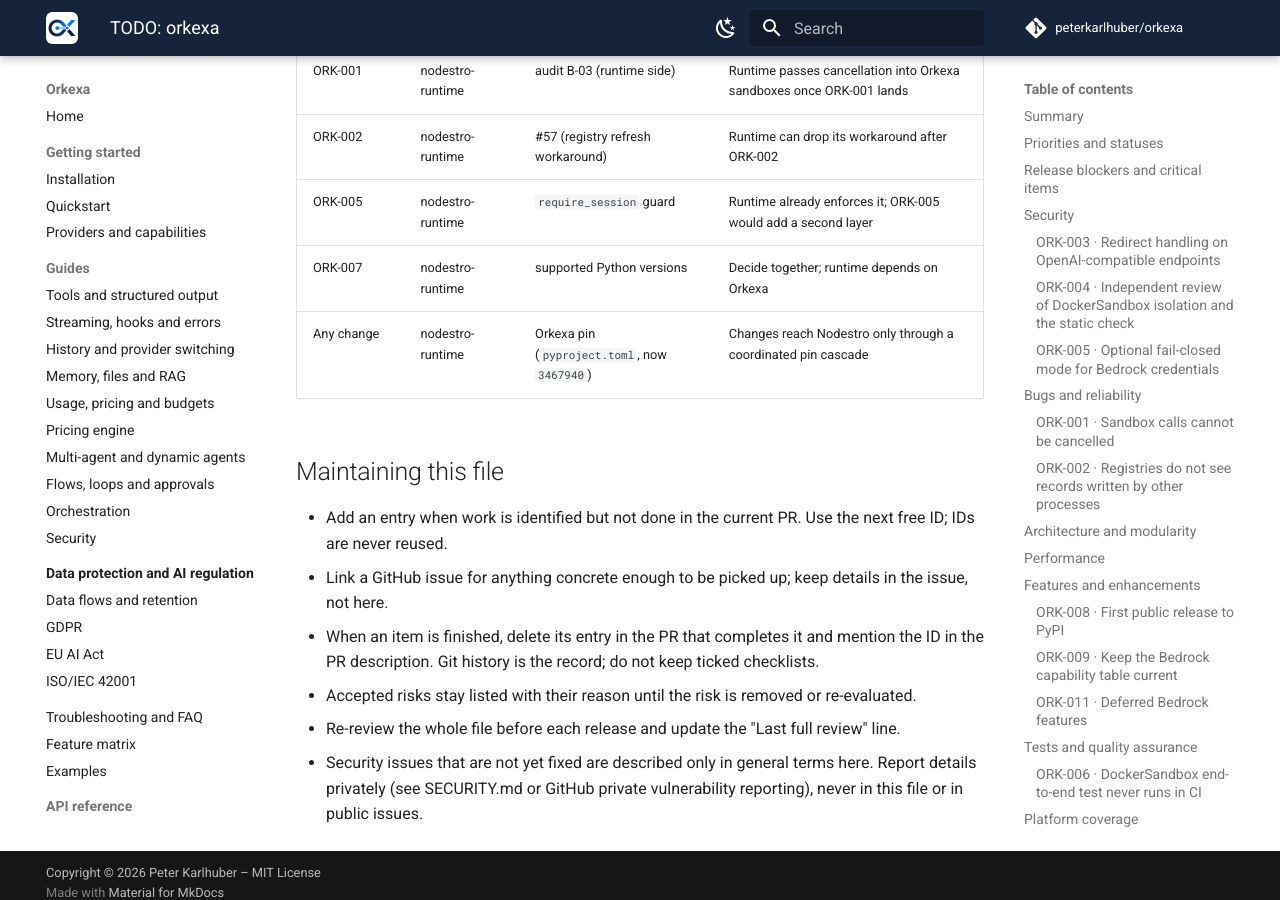
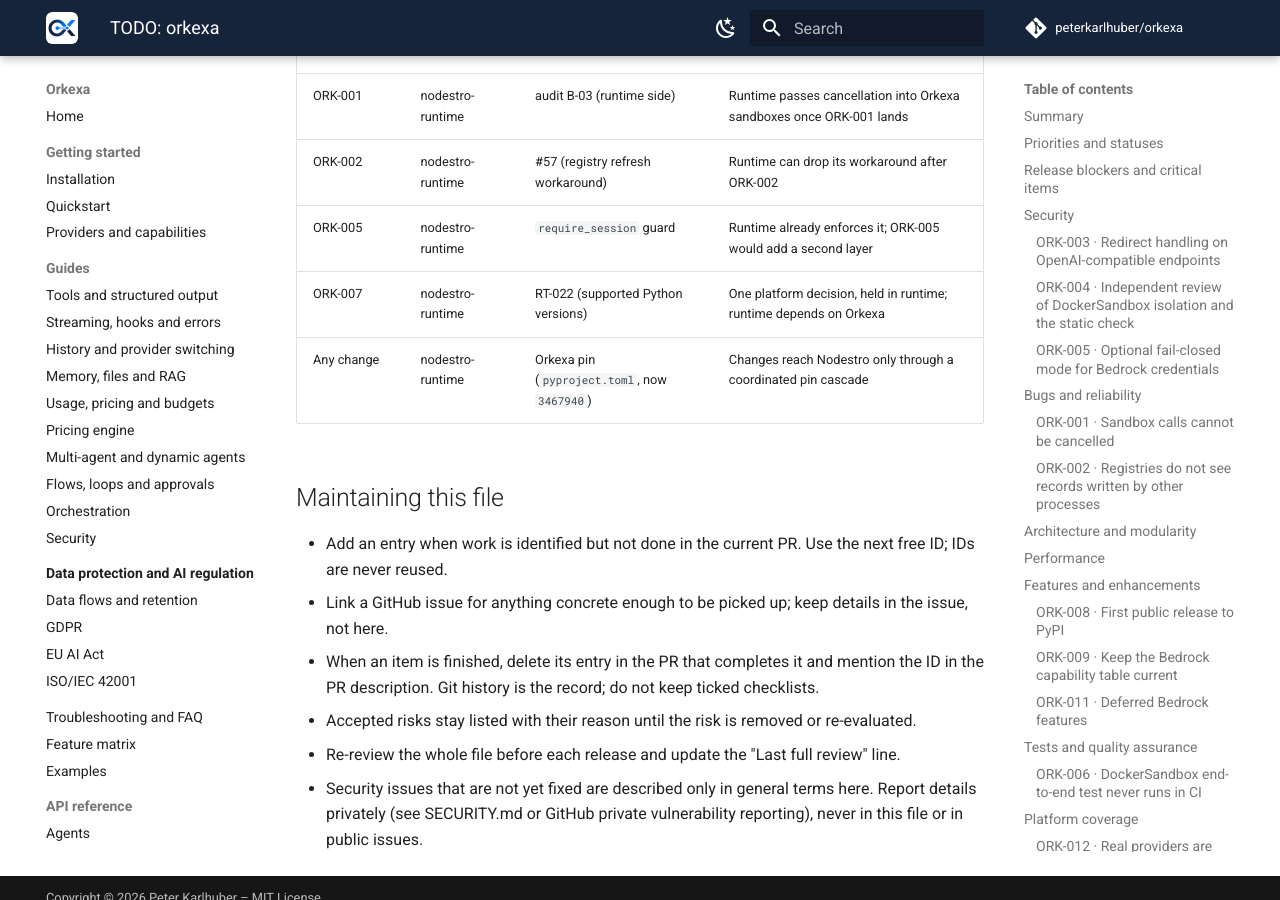
Before and after one commit to peterkarlhuber/orkexa, an MkDocs documentation site: the page built from docs/TODO.md, in a window 1280 px wide and 900 px high, scrolled down 6578 px. Built offline with MkDocs 1.6.1 and Material for MkDocs 9.7.7, drawn with Linux system fonts in a browser that asks for light colours; comment, search, counter and statistics services are not loaded; some of the changed text lies outside the part shown.

Commit message:
docs: cross-check TODO inventory and sync with merged Live Run Chat
Align priorities and cross-repository pointers across all ten TODO files,
remove the Live Run Chat entries that were merged in the meantime, and update
the reviewed master SHA.

Co-Authored-By: Claude Opus 5.5 <noreply@anthropic.com>
Claude-Session: https://claude.ai/code/session_011tY7TDuJRXipKcN4hE1VCG

```diff
--- a/docs/TODO.md
+++ b/docs/TODO.md
@@ -163,7 +163,7 @@ None known.
 - **Priority:** P3 Low · **Status:** Needs decision · **Refs:** #25
 - **What:** Python 3.10 reached end of life in October 2026 and still sets the lowest supported version (and holds
   back the docs toolchain pins); Python 3.14 is not in the CI matrix or classifiers.
-- **Next step:** Add 3.14; decide with nodestro-runtime whether to drop 3.10.
+- **Next step:** Add 3.14; follow the platform decision in nodestro-runtime RT-022 on dropping 3.10.
 
 ### ORK-014 · Small leftovers
 
@@ -211,7 +211,7 @@ None known.
 | ORK-001 | nodestro-runtime | audit B-03 (runtime side) | Runtime passes cancellation into Orkexa sandboxes once ORK-001 lands |
 | ORK-002 | nodestro-runtime | #57 (registry refresh workaround) | Runtime can drop its workaround after ORK-002 |
 | ORK-005 | nodestro-runtime | `require_session` guard | Runtime already enforces it; ORK-005 would add a second layer |
-| ORK-007 | nodestro-runtime | supported Python versions | Decide together; runtime depends on Orkexa |
+| ORK-007 | nodestro-runtime | RT-022 (supported Python versions) | One platform decision, held in runtime; runtime depends on Orkexa |
 | Any change | nodestro-runtime | Orkexa pin (`pyproject.toml`, now `3467940`) | Changes reach Nodestro only through a coordinated pin cascade |
 
 ## Maintaining this file
```
